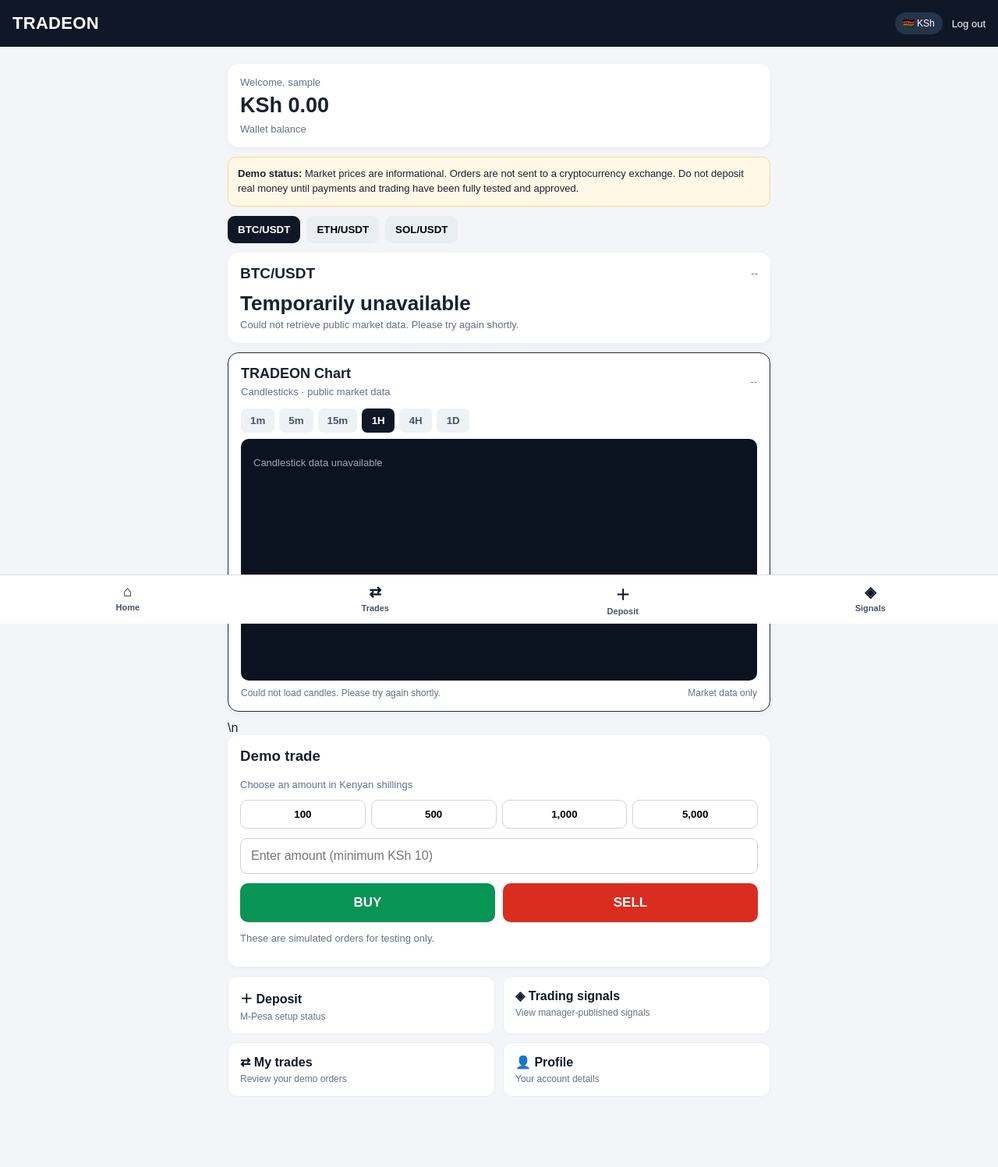
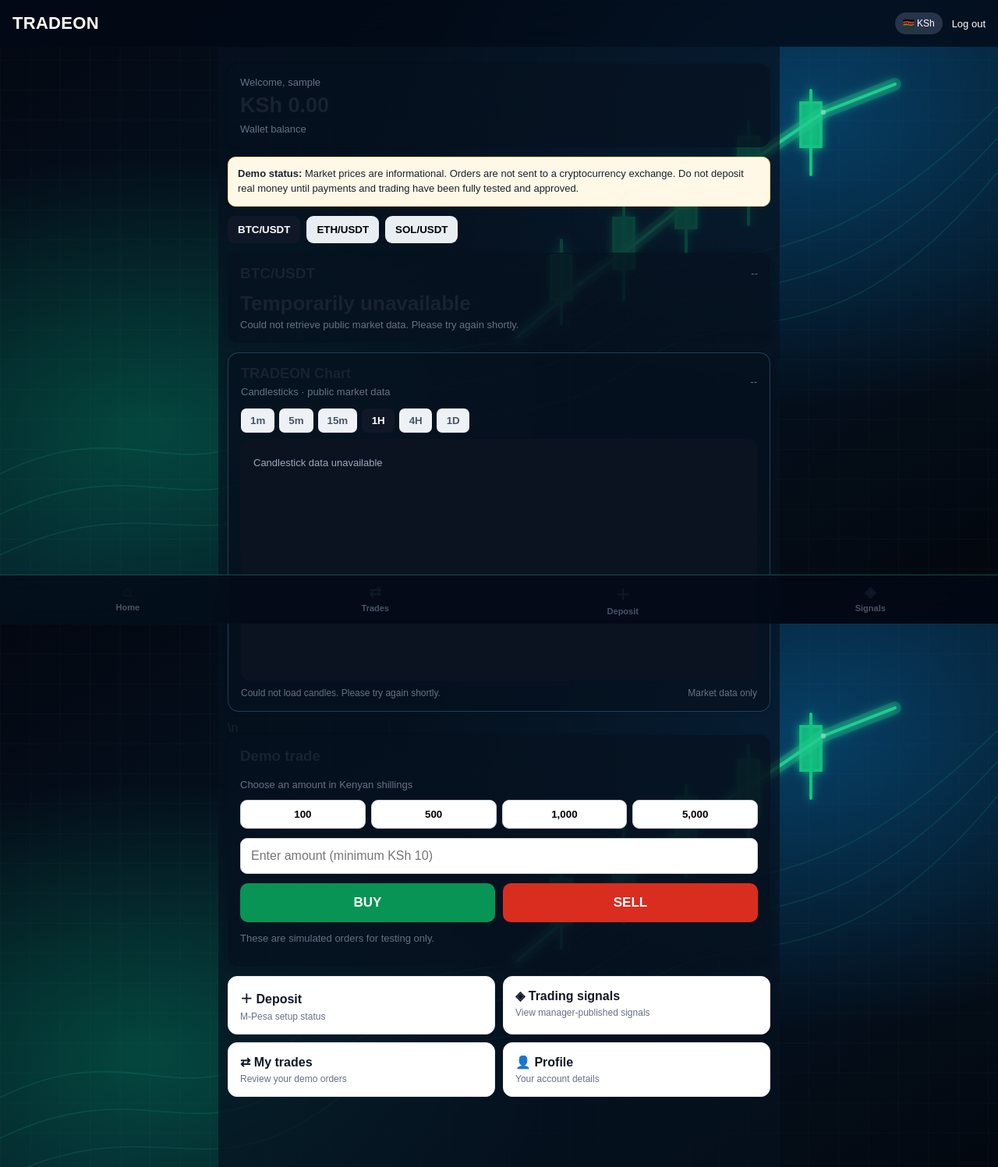
Before and after one commit to maishrobert274-web/TRADEon, a Python web app: template templates/index.html in a window 1280 px wide. Shown: the whole page at 78% size. Run offline with Jinja, Linux system fonts and the light colour scheme; the template is opened without the code that fills it: most values are stand-ins (such as "Sample title", 1, 10 or a date in 2020).

Commit message:
Apply TRADEON background across remaining website pages

```diff
--- a/templates/index.html
+++ b/templates/index.html
@@ -17,6 +17,13 @@ main{max-width:720px;margin:auto;padding:14px 12px 90px}.card{background:#fff;bo
 .links{display:grid;grid-template-columns:1fr 1fr;gap:10px}.linkcard{display:block;padding:15px;background:#fff;border-radius:12px;text-decoration:none;color:#101828;border:1px solid #eaecf0;font-weight:700}.linkcard span{display:block;font-size:12px;color:#667085;font-weight:400;margin-top:5px}
 .bottom{position:fixed;bottom:0;left:0;right:0;background:white;border-top:1px solid #ddd;display:grid;grid-template-columns:repeat(4,1fr);padding:10px 5px}.bottom a{text-decoration:none;color:#475467;text-align:center;font-size:11px;font-weight:700}.bottom b{display:block;font-size:19px;margin-bottom:3px;color:#101828}
 @media(min-width:600px){main{padding-top:22px}}
+</style>
+<style id="tradeon-sitewide-background">
+html,body{min-height:100%;background:#030712!important}
+body{background-image:url('/static/tradeon-background.svg')!important;background-repeat:no-repeat!important;background-position:center center!important;background-size:cover!important;background-attachment:fixed!important}
+body:before{content:none!important}
+header,.top,.navbar,nav{background:rgba(3,10,22,.78)!important;backdrop-filter:blur(16px);border-color:rgba(41,220,166,.32)!important}
+.card,.panel,form,.content,.box,.wrap .card,.below-actions,.open-positions,main,.container{background-color:rgba(6,17,31,.72);border-color:rgba(74,157,192,.34)}
 </style>
 </head>
 <body>
```
